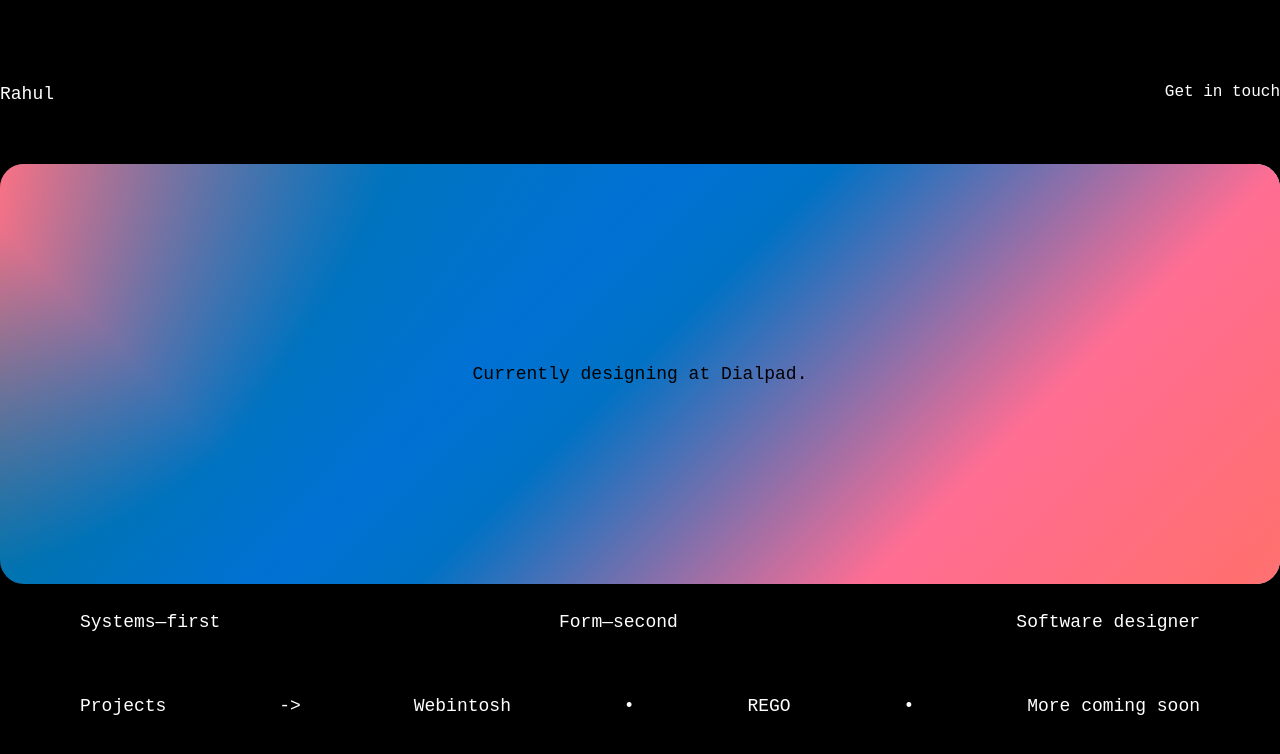
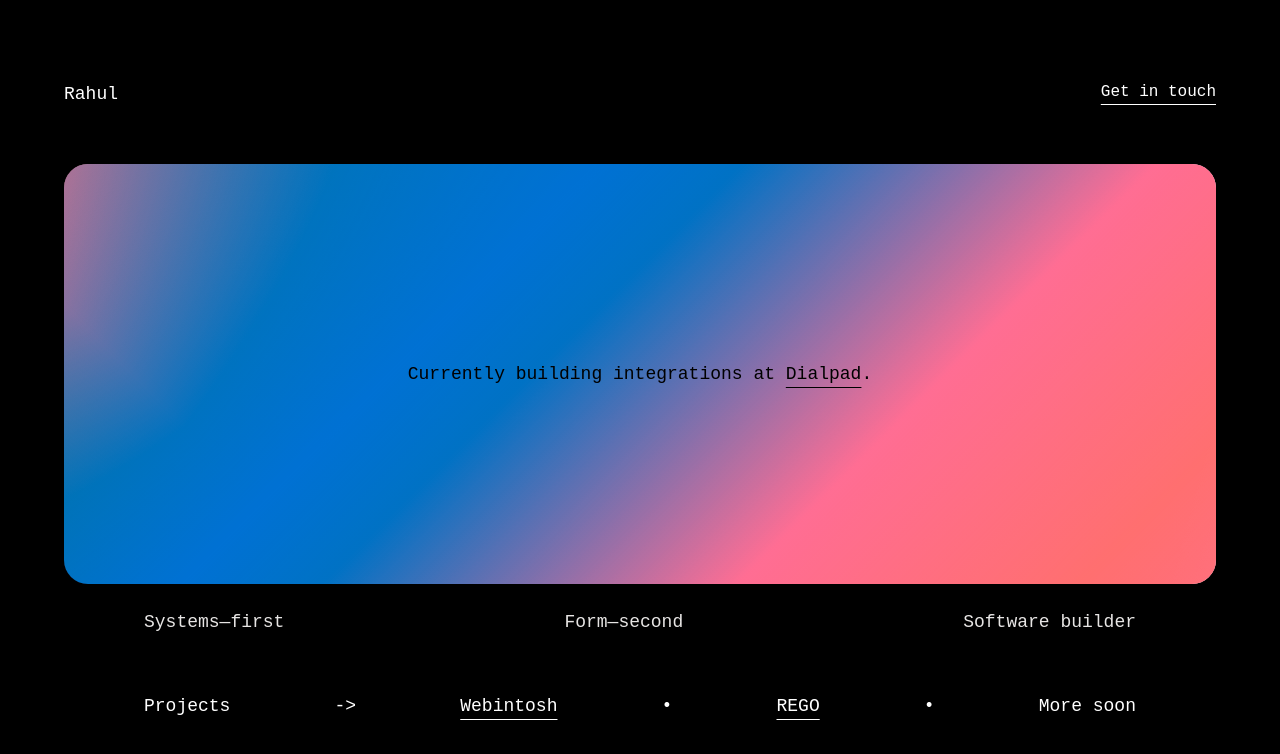
Before and after one commit to rahul-akumar/portfolio, a Vue app: page / in a window 1280 px wide. Shown: the top 754 px of the page. Built offline with nearby package versions, Linux system fonts and the light colour scheme.

Commit message:
refactor: update profile content and ui styling
Remove personal sections like Spotify widget and fun facts from README.md, and refine text content and CSS classes in App.vue for improved presentation and consistency.

```diff
--- a/src/App.vue
+++ b/src/App.vue
@@ -9,7 +9,7 @@ const styles = {
 </script>
 
 <template>
-  <div class="mx-auto flex h-lvh w-sm flex-col justify-between py-20 md:w-7xl">
+  <div class="mx-auto flex h-lvh w-sm flex-col justify-between py-20 md:w-6xl">
     <header class="flex justify-between">
       <h3 class="text-lg">Rahul</h3>
       <p>
@@ -17,24 +17,24 @@ const styles = {
           href="https://www.linkedin.com/in/rahul-akumar/"
           target="_blank"
           rel="noopener noreferrer"
-          class="underline-offset-8 hover:underline"
+          class="underline underline-offset-8 hover:decoration-wavy"
         >
           Get in touch
         </a>
       </p>
     </header>
 
-    <main class="">
+    <main class="-top-20">
       <div class="flex flex-col gap-6">
         <div class="gradient-container rounded-lg md:rounded-3xl">
           <div class="running-gradient">
-            <div class="gradient-text">
-              Currently designing at
+            <div class="gradient-text text-xs font-medium md:text-lg">
+              Currently building integrations at
               <a
                 href="https://www.dialpad.com/"
                 target="_blank"
                 rel="noopener noreferrer"
-                class="underline-offset-8 hover:underline"
+                class="underline underline-offset-8 transition-all hover:decoration-wavy"
               >
                 Dialpad</a
               >.
@@ -42,9 +42,9 @@ const styles = {
           </div>
         </div>
         <div class="flex justify-between md:px-20">
-          <p class="text-xs md:text-lg">Systems—first</p>
-          <p class="text-xs md:text-lg">Form—second</p>
-          <p class="text-xs md:text-lg">Software designer</p>
+          <p class="text-xs text-stone-200 md:text-lg">Systems—first</p>
+          <p class="text-xs text-stone-200 md:text-lg">Form—second</p>
+          <p class="text-xs text-stone-200 md:text-lg">Software builder</p>
         </div>
       </div>
     </main>
@@ -57,7 +57,7 @@ const styles = {
           href="https://rahul-akumar.github.io/webintosh/"
           target="_blank"
           rel="noopener noreferrer"
-          class="text-xs underline-offset-8 hover:underline md:text-lg"
+          class="text-xs underline underline-offset-8 hover:decoration-wavy md:text-lg"
         >
           Webintosh
         </a>
@@ -68,13 +68,13 @@ const styles = {
           href="https://rahul-akumar.github.io/REGO/"
           target="_blank"
           rel="noopener noreferrer"
-          class="text-xs underline-offset-8 hover:underline md:text-lg"
+          class="text-xs underline underline-offset-8 hover:decoration-wavy md:text-lg"
         >
           REGO
         </a>
       </p>
       <p class="text-xs md:text-lg">•</p>
-      <p class="text-xs md:text-lg">More coming soon</p>
+      <p class="text-xs md:text-lg">More soon</p>
     </footer>
   </div>
 </template>
```
Also changed, not shown: 1 other file (tests, documents, lock files or other folders).
